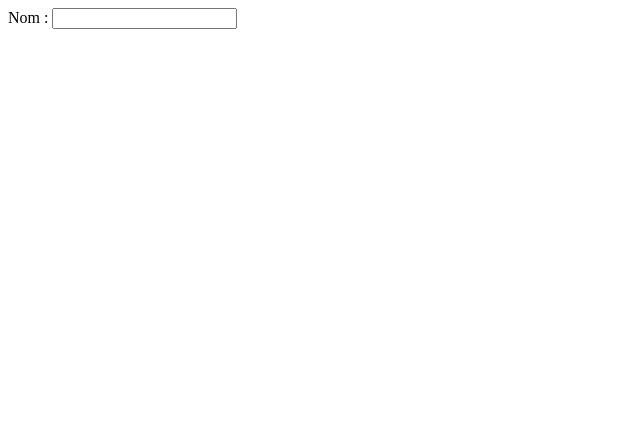
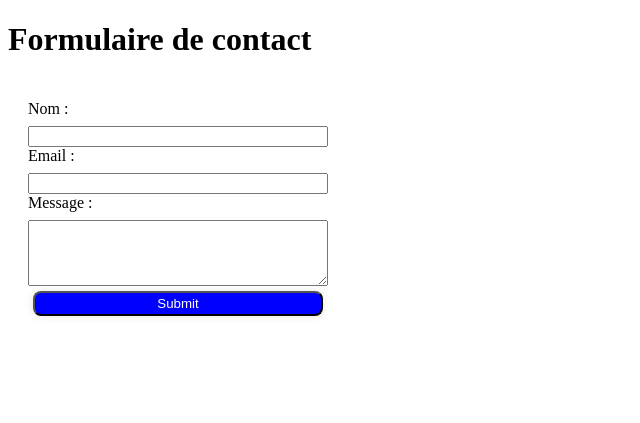
Before and after one commit to O2reee/cpm3_ref2_hyvoz, a plain HTML site: page index.html in a window 1280 px wide. Shown: the whole page, without its empty margins (0-640 px from the left). Drawn offline with Linux system fonts and the light colour scheme.

Commit message:
fin exo2

```diff
--- a/index.html
+++ b/index.html
@@ -4,12 +4,23 @@
 	<meta charset="utf-8">
 	<meta name="viewport" content="width=device-width, initial-scale=1">
 	<link rel="stylesheet" type="text/css" href="style.css">
-	<title></title>
+	<title>Formulaire de contact</title>
 </head>
 <body>
+	<div>	<h1>Formulaire de contact</h1>
+
 	<form id="contact-formulaire">
-  <label for="name">Nom :</label>
-  <input type="text" id="name" name="name" required>
+		<label for="name">Nom :</label>
+		<input type="text" id="name" name="name" required>
+		<label for="email">Email :</label>
+		<input type="text" id="email" name="email" required>
+		<label for="message">Message :</label>
+		<textarea id="message" name="message" rows="4" required></textarea>
+		<input type="submit" name="valider">
+	</form>
+
+	</div>
+
 
 </body>
 </html>
--- a/style.css
+++ b/style.css
@@ -0,0 +1,27 @@
+form {
+   display: flex;
+   flex-direction: column;
+   width: 300px;
+   height: 300px;
+   padding: 20px;
+   border-radius: 8px;
+}
+
+input[type="submit"] {
+      background-color: #0000FF;
+      color: #fff;
+      cursor: pointer;
+      margin: 5px;
+      padding: 3px;
+      border-radius: 8px;
+      box-shadow: 0 0 10px rgba(0, 0, 0, 0.1);
+    }
+
+    input[type="submit"]:hover {
+      background-color: #ADD8E6;
+    }
+
+label {
+      display: block;
+      margin-bottom: 8px;
+    }
```
Also changed, not shown: exo2.js (+12 -0 lines).
